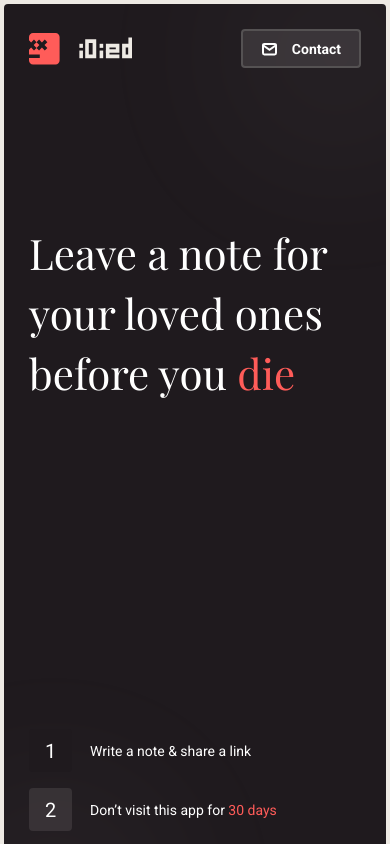
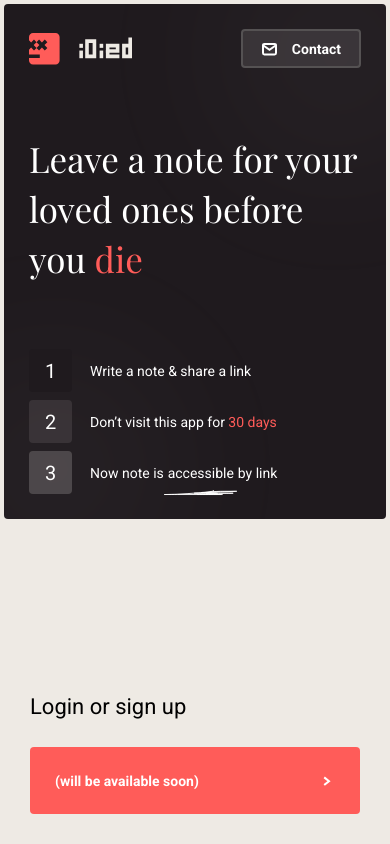
Before and after one commit to Mrdoker1/Oleh, a plain HTML site: page idied/index.html in a window 390 px wide. Shown: the top 844 px of the page. Drawn offline with nearby package versions, Linux system fonts and the light colour scheme.

Commit message:
fix: update paddings

```diff
--- a/idied/index.html
+++ b/idied/index.html
@@ -22,7 +22,7 @@
                     <div class="logo-icon"></div>
                     <button class="with-image small">Contact</button>
                 </div>
-                <h1 class="title">Leave a note for your loved ones before you <span>die</span></h1><br />
+                <h1 class="title">Leave a note for your loved ones before you <span>die</span></h1>
                 <div class="steps">
                     <ol>
                         <li><span class="enum">1</span>
--- a/idied/index.scss
+++ b/idied/index.scss
@@ -218,22 +218,23 @@
         .container {
             flex-direction: column;
             h1 {
-                font-size: 42px;
-                line-height: 60px;
+                font-size: 35px;
+                line-height: 50px;
             }
             h2 {
                 font-size: 22px;
                 line-height: 36px;
             }
             .heading {
-                min-height: 940px;
                 .content {
-                    padding: 25px 25px 54px 25px;
+                    padding: 25px 25px 25px 25px;
+                    ol {
+                        gap: 8px
+                    }
                 }
             }
             .login {
                 margin: 100px 30px 30px 30px;
-                padding-bottom: 30px;
                 h2 {
                     margin-bottom: 22px;
                 }
@@ -244,11 +245,8 @@
     @media screen and (max-width: 375px) {
         .container {
             .login {
-                margin: 100px 30px 30px 30px;
+                margin: 25px 30px 00px 30px;
                 padding-bottom: 30px;
-            }
-            .heading {
-                min-height: 554px;
             }
         }
     }
```
Also changed, not shown: idied/css/index.css.
